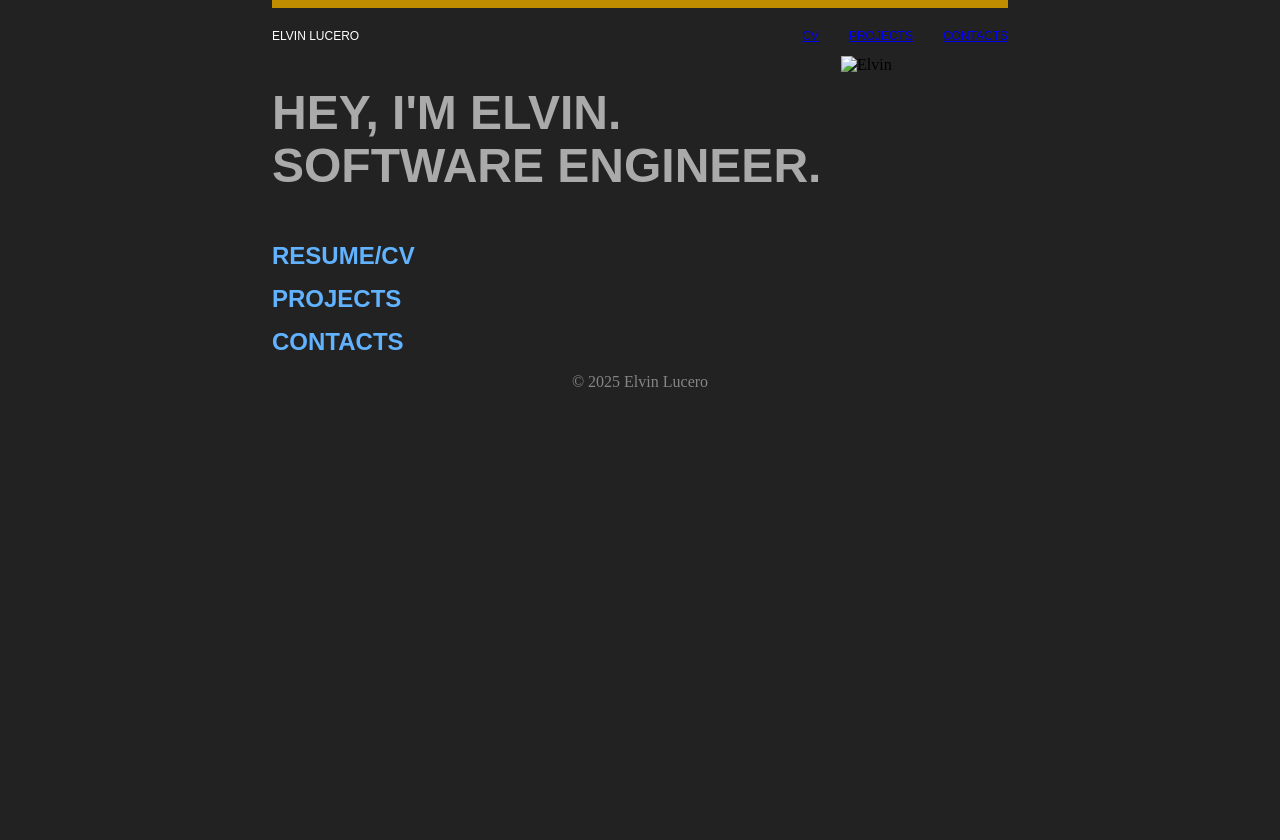
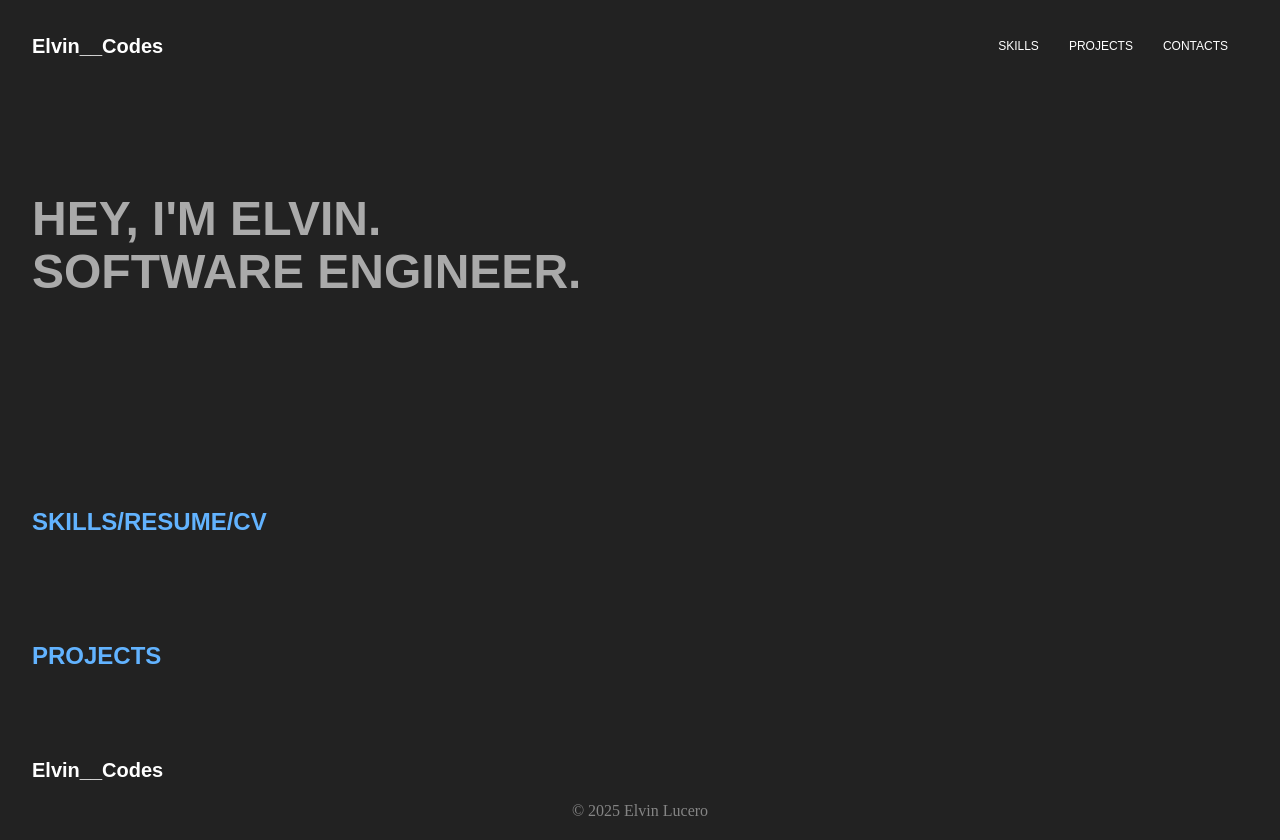
Before and after one commit to elvin-lucero/ElvinCodes, a plain HTML site: page index.html in a window 1280 px wide. Before the commit the page ends 800 px from the top, so only its background shows below. Drawn offline with nearby package versions, Linux system fonts and the light colour scheme; a web font is replaced by a local one.

Commit message:
Updated design

```diff
--- /dev/null
+++ b/blocks/content.css
@@ -0,0 +1,15 @@
+.content {
+  flex-grow: 1;
+  display: flex;
+  flex-direction: column;
+  justify-content: space-evenly;
+}
+
+.content__title {
+  font-family: "Raleway", sans-serif;
+  font-size: 24px;
+  font-weight: 800;
+  line-height: 23px;
+  text-transform: uppercase;
+  color: #62b3ff;
+}
--- /dev/null
+++ b/blocks/footer.css
@@ -0,0 +1,20 @@
+.footer {
+}
+
+.footer__title {
+  font-family: sans-serif;
+  font-size: 20px;
+  font-weight: 800;
+  line-height: 23px;
+  color: #fff;
+  text-decoration: none;
+  padding-bottom: 20px;
+}
+
+.footer__copyright {
+  font-size: 16px;
+  text-align: center;
+  color: #858585;
+  margin: 0;
+  padding-top: 20px;
+}
--- /dev/null
+++ b/blocks/header.css
@@ -0,0 +1,19 @@
+.header {
+  margin: 0;
+}
+
+.header__title {
+  font-family: "Raleway", sans-serif;
+  font-size: 48px;
+  font-weight: 800;
+  line-height: 53px;
+  text-align: left;
+  text-transform: uppercase;
+  color: #aaaaaa;
+  margin: 120px 0;
+}
+
+.header__image {
+  width: 167px;
+  height: 167px;
+}
--- /dev/null
+++ b/blocks/nav.css
@@ -0,0 +1,37 @@
+.nav {
+  display: flex;
+  justify-content: space-between;
+  align-items: center;
+  font-family: sans-serif;
+  font-size: 12px;
+  font-weight: 400;
+  line-height: 12px;
+  text-transform: uppercase;
+  color: #fff;
+}
+
+.nav__logo {
+  text-transform: none;
+  text-decoration: none;
+  color: #fff;
+  font-size: 20px;
+  font-weight: 800;
+  margin: 20px 0;
+}
+
+.nav__links {
+  display: flex;
+  column-gap: 30px;
+  list-style-type: none;
+  padding: 0;
+  margin: 20px;
+}
+
+.nav__link {
+  color: #fff;
+  text-decoration: none;
+}
+
+.nav__link:hover {
+  opacity: 50%;
+}
--- /dev/null
+++ b/blocks/page.css
@@ -0,0 +1,6 @@
+.page {
+  display: flex;
+  flex-direction: column;
+  min-height: 100vh;
+  padding: 20px 32px;
+}
--- a/index.html
+++ b/index.html
@@ -9,40 +9,40 @@
     <link rel="stylesheet" href="./pages/index.css" />
   </head>
   <body>
+    <div class="page">
       <header class="header">
         <nav class="nav">
-        <p>Elvin Lucero</p>
+          <a href="#" class="nav__logo">Elvin__Codes</a>
           <ul class="nav__links">
             <li>
-            <a href="#cv">CV</a>
+              <a href="#skills" class="nav__link">Skills</a>
             </li>
             <li>
-            <a href="#projects">Projects</a>
+              <a href="#projects" class="nav__link">Projects</a>
             </li>
             <li>
-            <a href="#contacts">Contacts</a>
+              <a href="#contacts" class="nav__link">Contacts</a>
             </li>
           </ul>
         </nav>
-      <div class="header__main">
         <h1 class="header__title">
           Hey, I'm Elvin.<br />
           Software Engineer.
         </h1>
-        <img class="header__image" src="" alt="Elvin" />
-      </div>
+        <p class="header__description"></p>
       </header>
       <main class="content">
-      <section class="cv" id="cv">
-        <h2 class="content__title">Resume/CV</h2>
+        <section class="content__skills skills" id="skills">
+          <h2 class="content__title">Skills/Resume/CV</h2>
         </section>
         <section class="projects" id="projects">
           <h2 class="content__title">Projects</h2>
         </section>
       </main>
       <footer class="footer" id="footer">
-      <h2>Contacts</h2>
+        <a href="#" class="footer__title">Elvin__Codes</a>
         <p class="footer__copyright">&copy; 2025 Elvin Lucero</p>
       </footer>
+    </div>
   </body>
 </html>
--- a/pages/index.css
+++ b/pages/index.css
@@ -1,79 +1,16 @@
-/* This adds a source for a font. */
+@import url(../blocks/normalize.css);
+@import url(../blocks/nav.css);
+@import url(../blocks/header.css);
+@import url(../blocks/footer.css);
+@import url(../blocks/content.css);
+@import url(../blocks/page.css);
+
 @font-face {
   font-family: "Raleway";
   src: url("https://practicum-content.s3.us-west-1.amazonaws.com/fonts/Raleway-ExtraBold.ttf");
 }
 
 body {
-  background: #222222;
-  max-width: 800px;
-  margin: auto;
+  background-color: #222;
+  margin: 0;
 }
-
-.header {
-  padding: 0 32px;
-}
-
-.nav {
-  display: flex;
-  justify-content: space-between;
-  font-family: sans-serif;
-  font-size: 12px;
-  font-weight: 400;
-  line-height: 12px;
-  text-transform: uppercase;
-  border-top: 8px solid #c08d00;
-  padding-top: 10px;
-  color: #ffffff;
-}
-
-.nav__links {
-  display: flex;
-  column-gap: 30px;
-  /* This removes the dots in the bullet points for the nav bar. */
-  list-style-type: none;
-}
-
-.header__main {
-  max-height: 382px;
-  display: flex;
-  justify-content: space-between;
-  align-items: center;
-}
-
-.header__title {
-  font-family: "Raleway", sans-serif;
-  font-size: 48px;
-  font-weight: 800;
-  line-height: 53px;
-  text-align: left;
-  text-transform: uppercase;
-  color: #aaaaaa;
-}
-
-.header__image {
-  width: 167px;
-  height: 167px;
-}
-
-.content {
-  padding: 0 32px;
-}
-
-h2 {
-  font-family: "Raleway", sans-serif;
-  font-size: 24px;
-  font-weight: 800;
-  line-height: 23px;
-  text-transform: uppercase;
-  color: #62b3ff;
-}
-
-.footer {
-  padding: 0 32px;
-}
-
-.footer__copyright {
-  text-align: center;
-  color: #858585;
-}
```
Lines whose indentation alone changed are shown as unchanged.
